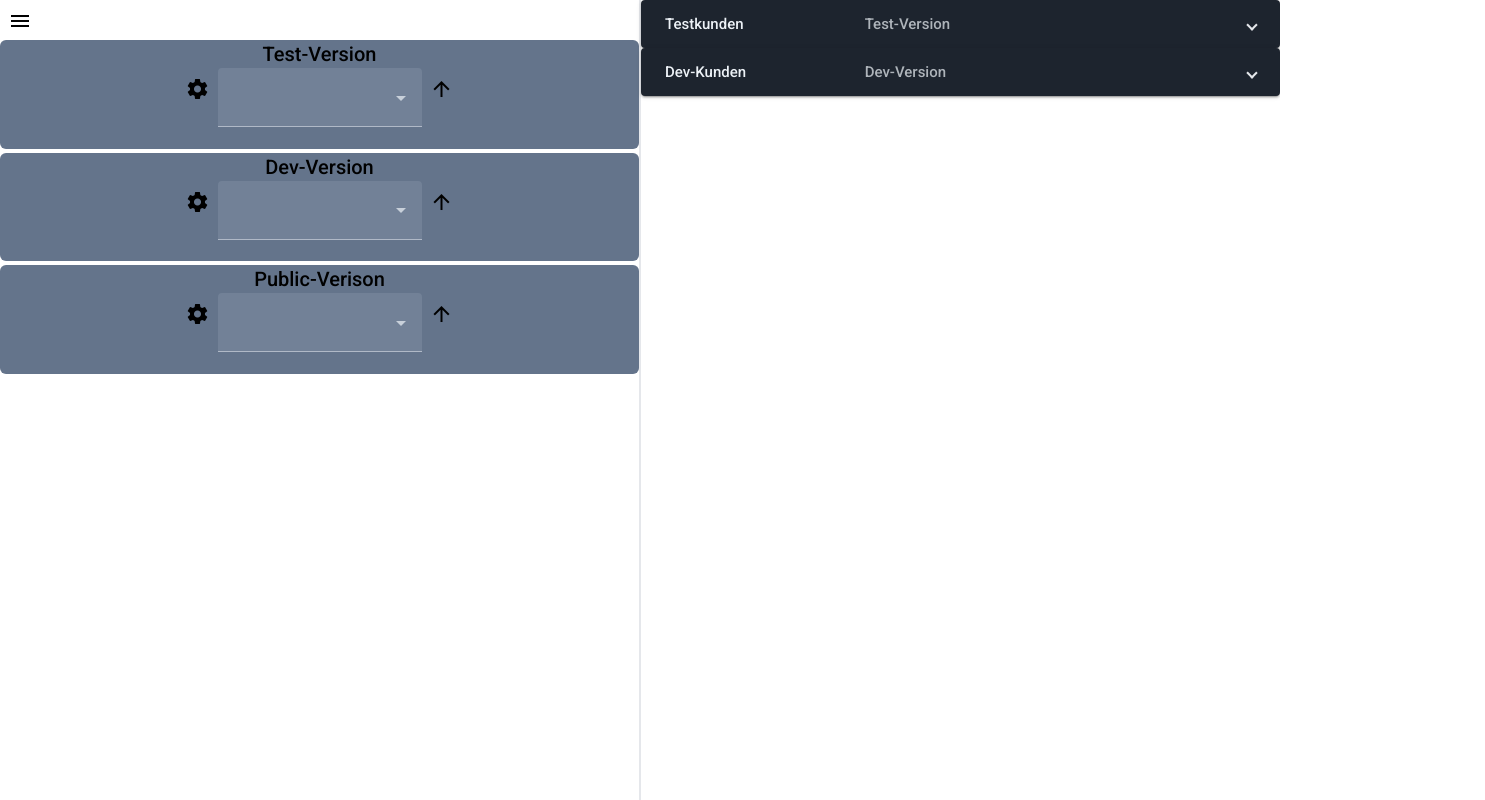
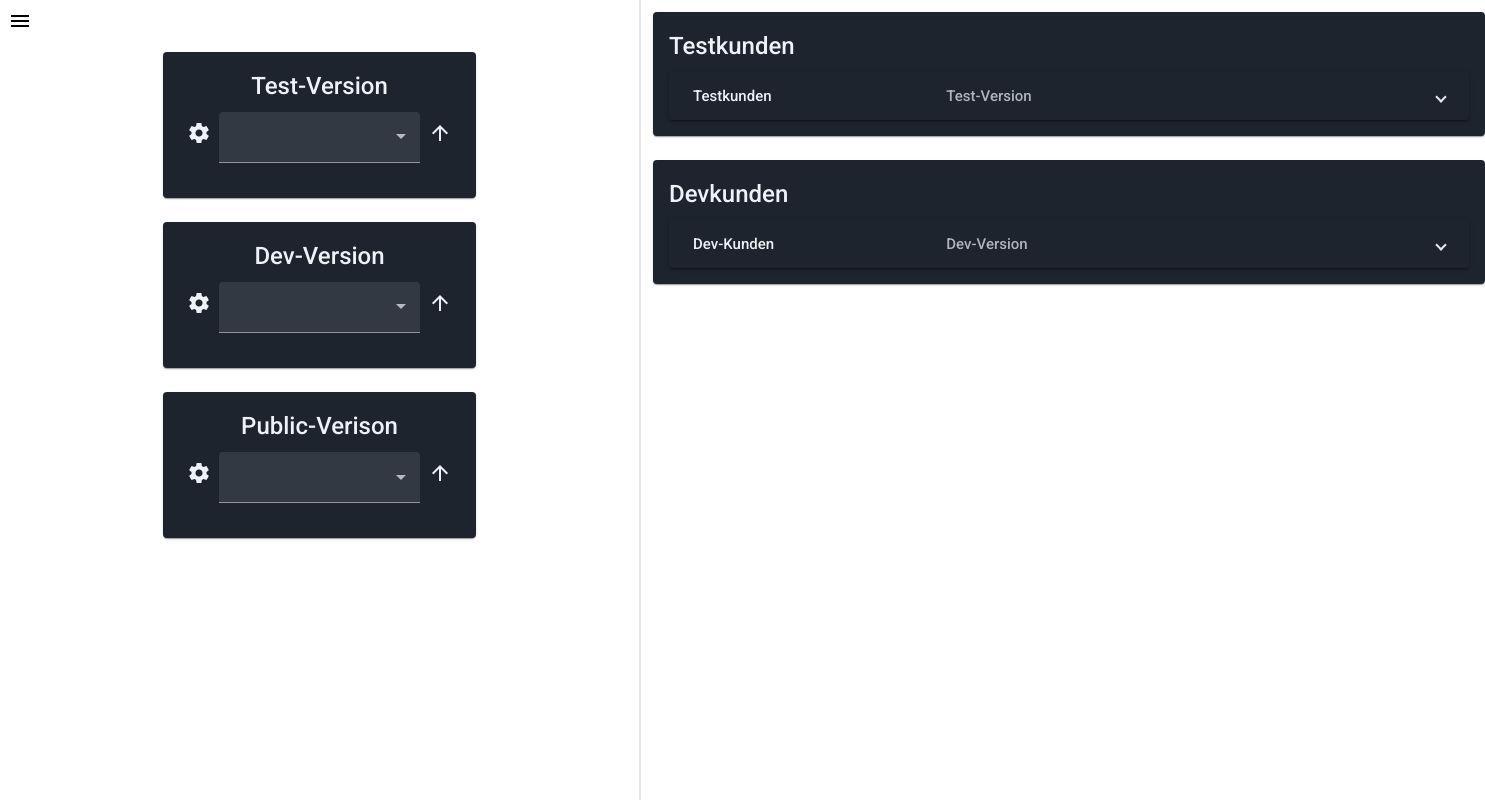
Before and after one commit to HereIsNils/PHPTool, an Angular app in the folder PHP-Tool/: page / in a window 1280 px wide. Shown: the whole page, 1485 px wide, since content can reach past the window. Built offline with nearby package versions, Linux system fonts and the light colour scheme.

Commit message:
feat: updating UI Design

```diff
--- a/PHP-Tool/src/app/feature/php-tool/acc-management-view/acc-management-view.component.html
+++ b/PHP-Tool/src/app/feature/php-tool/acc-management-view/acc-management-view.component.html
@@ -1,9 +1,16 @@
-<mat-accordion multi>
-  <ng-container>
-    <app-testuser-table></app-testuser-table>
-  </ng-container>
+<div class="container">
+  <mat-card class="card-hover">
+    <mat-card-title>Testkunden</mat-card-title>
+    <mat-card-content>
+      <app-testuser-table></app-testuser-table>
+    </mat-card-content>
+  </mat-card>
 
-  <ng-container>
-    <app-devuser-table></app-devuser-table>
-  </ng-container>
-</mat-accordion>
+  <mat-card class="card-hover">
+    <mat-card-title>Devkunden</mat-card-title>
+    <mat-card-content>
+      <app-devuser-table></app-devuser-table>
+    </mat-card-content>
+  </mat-card>
+
+</div>
--- a/PHP-Tool/src/app/feature/php-tool/acc-management-view/acc-management-view.component.scss
+++ b/PHP-Tool/src/app/feature/php-tool/acc-management-view/acc-management-view.component.scss
@@ -0,0 +1,21 @@
+.container {
+    width: 100%;
+    height: max-content;
+    display: flex;
+    flex-wrap: wrap;
+    align-items: center;
+    justify-content: center;
+    flex-direction: column;
+  }
+
+.card-hover {
+    transition: all 100ms ease-in-out;
+    margin: 12px;
+
+    &:hover {
+        transform: scale(1.08);
+        border: none;
+        box-shadow: 0px 4px 8px rgba(38, 38, 38, 0.2);
+        background-color: #313944;
+    }
+}
--- a/PHP-Tool/src/app/feature/php-tool/acc-management-view/devuser-table/devuser-table.component.html
+++ b/PHP-Tool/src/app/feature/php-tool/acc-management-view/devuser-table/devuser-table.component.html
@@ -1,5 +1,5 @@
 <!--Panel for "Dev Kunde"-->
-<mat-expansion-panel>
+<mat-expansion-panel class="min-w-[800px]">
 
     <!--Header stuff/visible when collapsed.-->
     <mat-expansion-panel-header>
--- a/PHP-Tool/src/app/feature/php-tool/acc-management-view/testuser-table/testuser-table.component.html
+++ b/PHP-Tool/src/app/feature/php-tool/acc-management-view/testuser-table/testuser-table.component.html
@@ -1,6 +1,6 @@
 
   <!--Panel for "Testkunden"-->
-  <mat-expansion-panel>
+  <mat-expansion-panel class="min-w-[800px]">
 
     <!--Header stuff/visible when collapsed.-->
     <mat-expansion-panel-header>
--- a/PHP-Tool/src/app/feature/php-tool/update-management-view/update-management-view.component.html
+++ b/PHP-Tool/src/app/feature/php-tool/update-management-view/update-management-view.component.html
@@ -1,4 +1,4 @@
-<div class="flex flex-col">
+<div class="flex flex-col h-[100%]">
 
   <div>
     <button mat-icon-button [matMenuTriggerFor]="menu">
@@ -9,8 +9,10 @@
     </mat-menu>
   </div>
 
-  <div class="bg-slate-500 rounded-md">
-    <h2 class="font-medium text-xl text-center">Test-Version</h2>
+  <div class="container">
+  <mat-card class="card-hover">
+    <mat-card-title class="text-center">Test-Version</mat-card-title>
+    <mat-card-content>
       <div class="flex flex-row place-content-center">
         <button mat-icon-button (click)="openSettingsDialog('test')">
           <mat-icon>settings</mat-icon>
@@ -24,10 +26,12 @@
           <mat-icon>arrow_upward</mat-icon>
         </button>
       </div>
-  </div>
+    </mat-card-content>
+  </mat-card>
 
-  <div class="bg-slate-500 my-1 rounded-md">
-    <h2 class="font-medium text-xl text-center">Dev-Version</h2>
+  <mat-card class="card-hover">
+    <mat-card-title class="text-center">Dev-Version</mat-card-title>
+    <mat-card-content>
       <div class="flex flex-row place-content-center">
         <button mat-icon-button (click)="openSettingsDialog('dev')">
           <mat-icon>settings</mat-icon>
@@ -41,10 +45,12 @@
           <mat-icon>arrow_upward</mat-icon>
         </button>
       </div>
-  </div>
+    </mat-card-content>
+  </mat-card>
 
-  <div class="bg-slate-500 rounded-md">
-    <h2 class="font-medium text-xl text-center">Public-Verison</h2>
+  <mat-card mat-ripple class="card-hover">
+    <mat-card-title class="text-center">Public-Verison</mat-card-title>
+    <mat-card-content>
       <div class="flex flex-row place-content-center">
         <button mat-icon-button (click)="openSettingsDialog('public')">
           <mat-icon>settings</mat-icon>
@@ -58,6 +64,8 @@
           <mat-icon>arrow_upward</mat-icon>
         </button>
       </div>
+    </mat-card-content>
+  </mat-card>
 </div>
 
 </div>
--- a/PHP-Tool/src/app/feature/php-tool/update-management-view/update-management-view.component.scss
+++ b/PHP-Tool/src/app/feature/php-tool/update-management-view/update-management-view.component.scss
@@ -0,0 +1,21 @@
+.container {
+    width: 100%;
+    height: max-content;
+    display: flex;
+    flex-wrap: wrap;
+    align-items: center;
+    justify-content: center;
+    flex-direction: column;
+  }
+
+.card-hover {
+    transition: all 100ms ease-in-out;
+    margin: 12px;
+
+    &:hover {
+        transform: scale(1.08);
+        border: none;
+        box-shadow: 0px 4px 8px rgba(38, 38, 38, 0.2);
+        background-color: #313944;
+    }
+}
```
Lines whose indentation alone changed are shown as unchanged.
